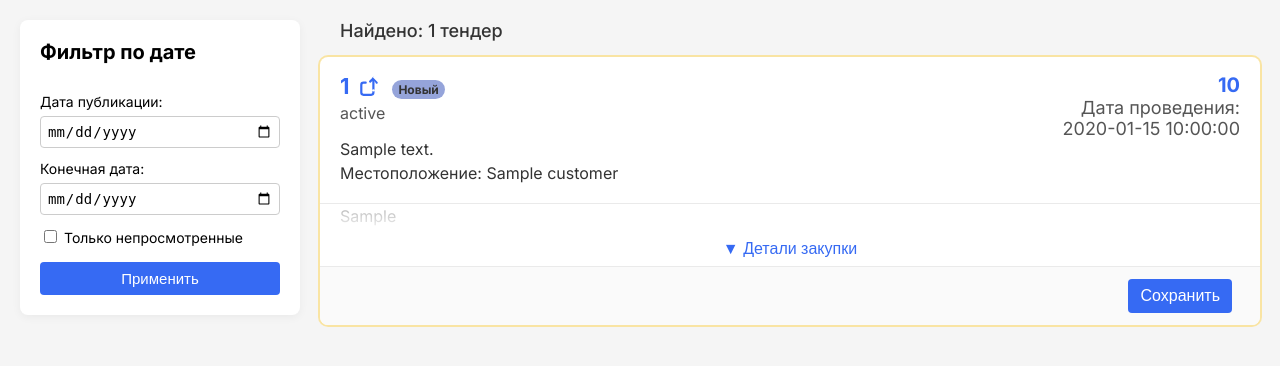
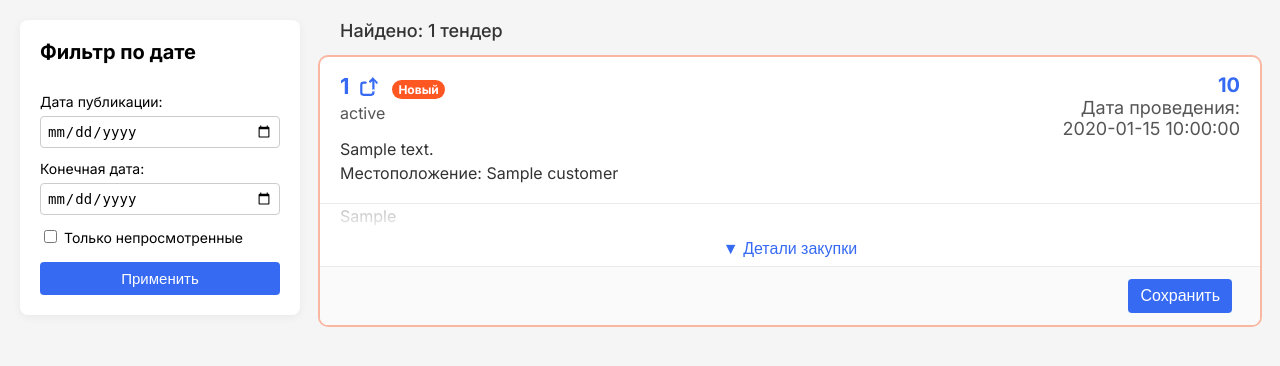
Before and after one commit to ra-led/tender-gpt, a Flask app: template web/templates/tender.html in a window 1280 px wide. Shown: the top 366 px of the page. Run offline with Flask 3, Linux system fonts and the light colour scheme; the template is opened without the code that fills it: most values are stand-ins (such as "Sample title", 1, 10 or a date in 2020).

Commit message:
change unviewd color

```diff
--- a/web/static/css/style.css
+++ b/web/static/css/style.css
@@ -176,8 +176,8 @@ body {
 /* “Новый” badge for unviewed cards */
 .unviewed-badge {
   display: inline-block;
-  background-color: #95a4da;
-  color: #333;
+  background-color: #ff5722;
+  color: #fff;
   font-size: 12px;
   font-weight: bold;
   padding: 2px 6px;
@@ -188,7 +188,9 @@ body {
 
 /* Optional: also highlight entire card lightly */
 .card.unviewed {
-  box-shadow: 0 0 0 2px rgba(255,202,40,0.4);
+    box-shadow: 0 0 0 2px rgba(255,87,34,0.4);
+    /* border: 2px solid #ff5722;
+    box-shadow: none; */
 }
 
 /* Sidebar */
```
